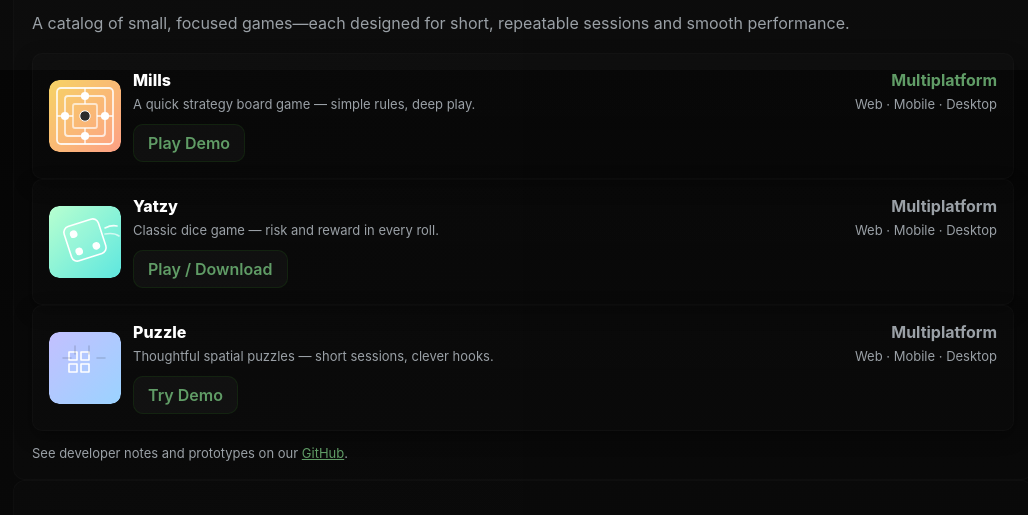
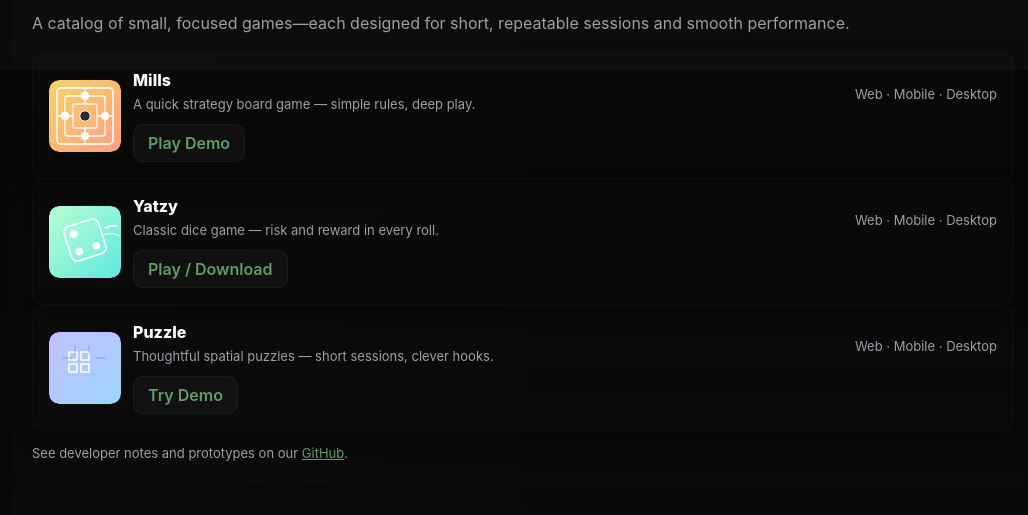
Before and after one commit to elixir-games/elixir-games.github.io, a plain HTML site: page index.html in a window 1280 px wide. Shown: the part 730-1245 px from the top of the page, without its empty margins (117-1145 px from the left). Drawn offline with Linux system fonts and the light colour scheme.

Commit message:
chore(games): remove 'Multiplatform' labels from game cards

```diff
--- a/index.html
+++ b/index.html
@@ -339,10 +339,9 @@
                 <div style="font-weight:800;color:#fff">Mills</div>
                 <div class="game-meta">A quick strategy board game — simple rules, deep play.</div>
               </div>
-              <div style="text-align:right">
-                <div style="font-weight:700;color:var(--accent)">Multiplatform</div>
-                <div class="game-meta">Web · Mobile · Desktop</div>
-              </div>
+               <div style="text-align:right">
+                 <div class="game-meta">Web · Mobile · Desktop</div>
+               </div>
             </div>
             <div class="actions"><a class="btn" href="#play">Play Demo</a></div>
           </div>
@@ -380,7 +379,6 @@
                 <div class="game-meta">Classic dice game — risk and reward in every roll.</div>
               </div>
               <div style="text-align:right">
-                <div style="font-weight:700;color:var(--muted)">Multiplatform</div>
                 <div class="game-meta">Web · Mobile · Desktop</div>
               </div>
             </div>
@@ -411,7 +409,6 @@
                 <div class="game-meta">Thoughtful spatial puzzles — short sessions, clever hooks.</div>
               </div>
               <div style="text-align:right">
-                <div style="font-weight:700;color:var(--muted)">Multiplatform</div>
                 <div class="game-meta">Web · Mobile · Desktop</div>
               </div>
             </div>
```
